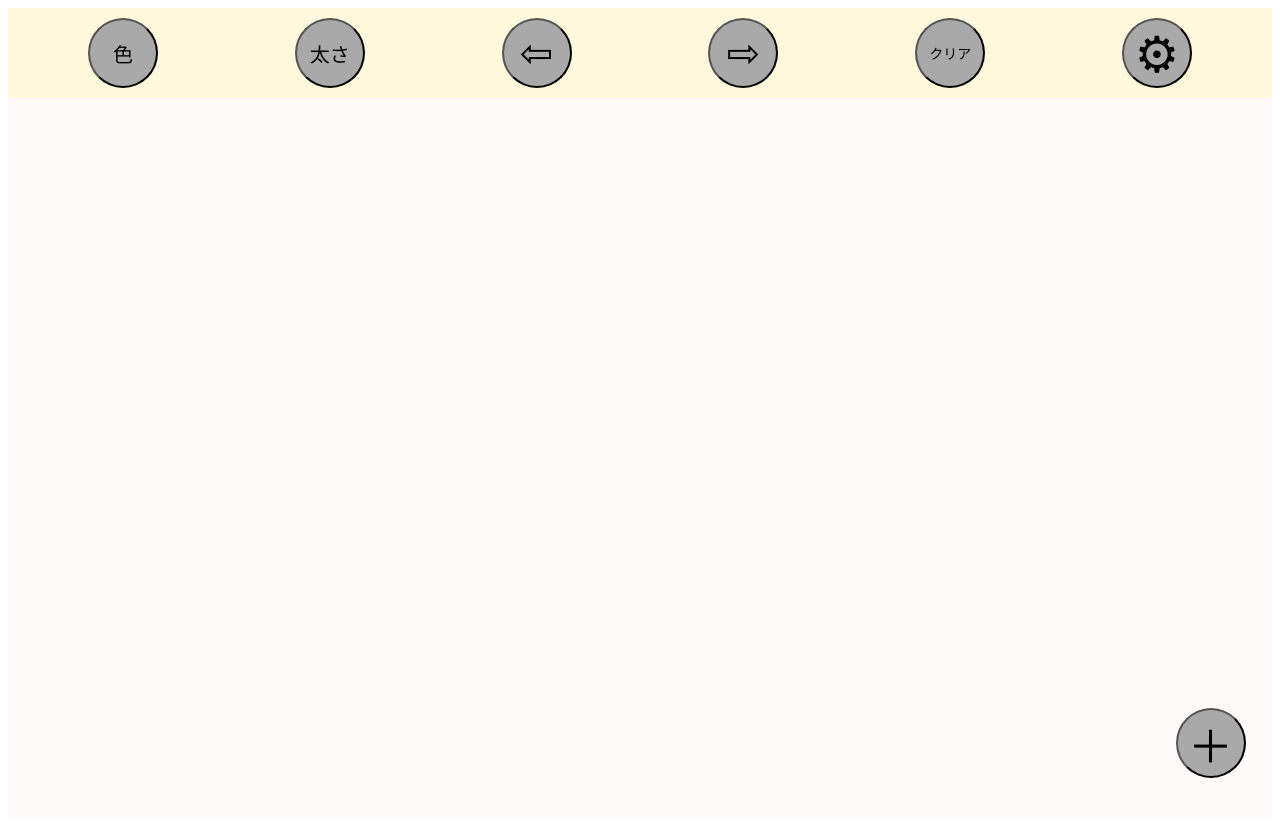
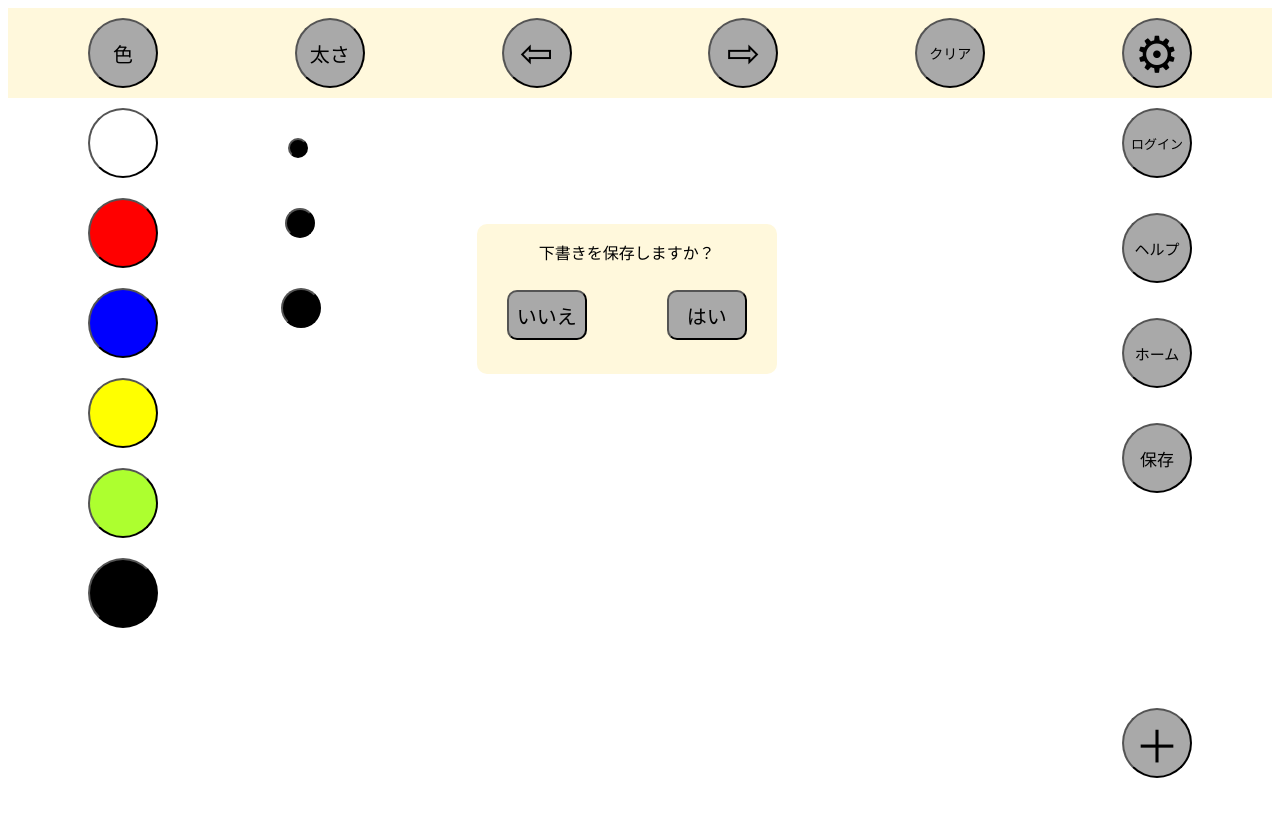
Before and after one commit to i078ff/hand_draw, a Flask app: template app/templates/index2.html in a window 1280 px wide. Run offline with Flask 2, Linux system fonts and the light colour scheme; the template is opened without the code that fills it, so the values that code supplies are empty.

Commit message:
プルをし直して，描く画面をプッシュします

```diff
--- a/app/static/style/stylesheet.css
+++ b/app/static/style/stylesheet.css
@@ -35,16 +35,100 @@ font-size: 20px;
 }
 .main{
     height:90vh;
-    background-color: snow;
+    background-color: white;
     display:flex;
-    flex-direction: column-reverse;
     justify-content: space-between;
 }
+.button{
+    margin-left:50px ;
+    display:flex;
+    flex-direction: column;
+    justify-content: space-between;
+    margin-bottom:30%;
+
+}
+.button_1{
+    margin-right: 40%;
+    margin-left: 8px;
+}
+
+.s{
+    margin-top: 30px;
+
+
+}
+.m{
+    margin-top: 30px;
+    margin-left: -3px;
+
+}
+.l{
+    margin-top: 30px;
+    margin-left: -7px;
+
+}
+.s button{
+    width:20px;
+    height:20px
+}
+.m button{
+    width:30px;
+    height:30px
+}
+.l button{
+    width:40px;
+    height:40px
+}
+p{
+    display: flex;
+    justify-content: center;
+}
+.draft_save{
+    margin-top: 10%;
+    margin-right: 20%;
+    margin-left:-35%;
+    background-color: cornsilk;
+    width: 300px;
+    height:150px;
+    border-radius: 10px;
+
+
+}
+.no_yes{
+    display: flex;
+    justify-content: space-between;
+}
+
+.no_yes button{
+    border-radius: 10px;
+    width: 80px;
+    height: 50px;
+}
+
+.button_2{
+    margin-right: 50px;
+    display:flex;
+    flex-direction: column;
+    justify-content: space-between;
+}
+
 .flex-7{
-    margin-left:90%;
+    margin-top:180px;
     margin-bottom:30px;
 }
 .flex-7 button{
     font-size: 45px;
 
 }
+.login button{
+ font-size: 13px;
+}
+.help button{
+    font-size: 15px;
+}
+.home button{
+    font-size: 15px;
+}
+.save button{
+    font-size: 17px;
+}
--- a/app/templates/index2.html
+++ b/app/templates/index2.html
@@ -3,7 +3,7 @@
     <head>
         <meta charset="utf-8">
         <title>hand_draw</title>
-        <link rel="stylesheet" href="stylesheet.css">
+        <link rel="stylesheet" href="../static/style/stylesheet.css">
     </head>
     <body>
         <div class="header">
@@ -44,8 +44,35 @@
         </div>
 
         <div class="main">
-            <div class=flex-7>
-                <button>＋</button>
+            <div class="button">
+                <div class="white"><button style="background-color: white;"></button></div>
+                <div class="red"><button style="background-color: red;"></button></div>
+                <div class="bule"><button style="background-color: blue;"></button></div>
+                <div class="yellow"><button style="background-color: yellow;"></button></div>
+                <div class="green"><button style="background-color: greenyellow;"></button></div>
+                <div class="black"><button style="background-color: black;"></button></div>
+             </div>
+
+            <div class="button_1">
+                <div class="s"><button style="background-color: black;"></button></div>
+                <div class="m"><button style="background-color: black;"></button></div>
+                <div class="l"><button style="background-color: black;"></button></div>
+            </div>
+            <div class="draft_save">
+                <p>下書きを保存しますか？</p>
+                <div class="no_yes">
+                    <div class="no"><button>いいえ</button></div>
+                    <div class="yes"><button>はい</button></div>
+                </div>
+            </div>
+
+
+            <div class="button_2">
+                <div class="login"><button>ログイン</button></div>
+                <div class="help"><button>ヘルプ</button></div>
+                <div class="home"><button>ホーム</button></div>
+                <div class="save"><button>保存</button></div>
+                <div class=flex-7><button>＋</button> </div>
             </div>
         </div>
 
```
